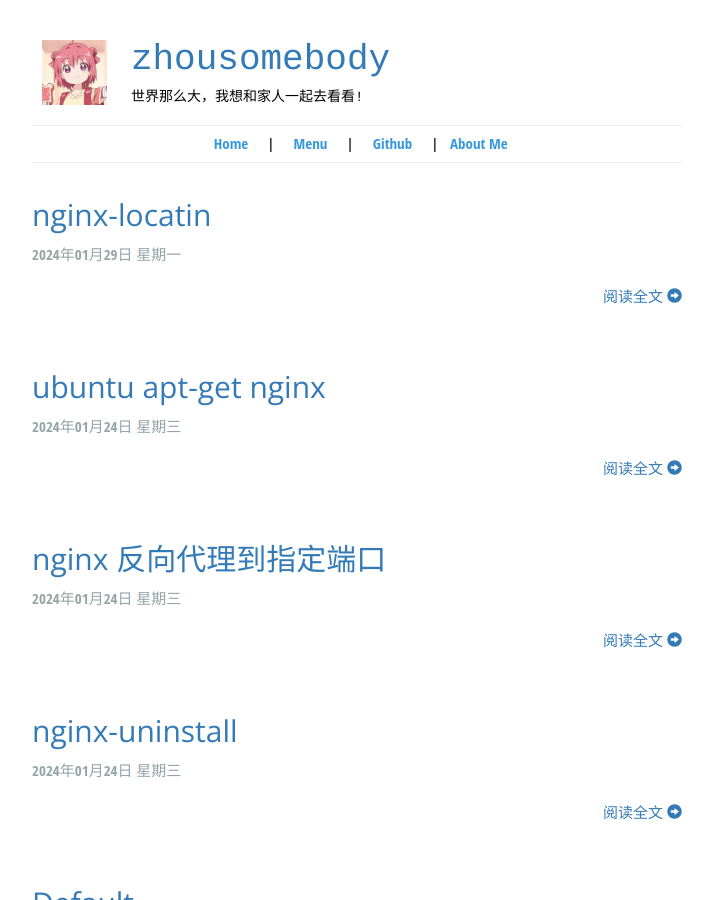
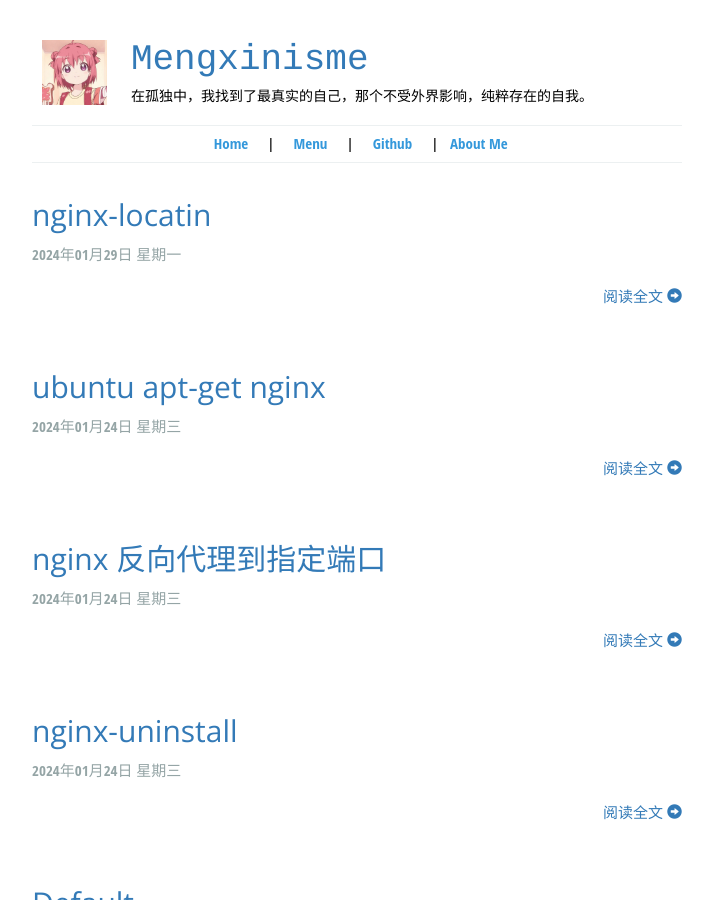
Before and after one commit to Mengxinisme/Mengxinisme.github.io, a Jekyll site: the page built from index.html, in a window 1280 px wide and 900 px high. Shown: the whole window, without its empty margins (283-996 px from the left). Built offline with Jekyll 4.4.1, drawn with Linux system fonts in a browser that asks for light colours; Markdown is read by kramdown in place of the engine named in the settings.

Commit message:
Update blog.yml

```diff
--- a/_data/blog.yml
+++ b/_data/blog.yml
@@ -1,2 +1,2 @@
-title: zhousomebody
-description: 世界那么大，我想和家人一起去看看!
+title: Mengxinisme
+description: 在孤独中，我找到了最真实的自己，那个不受外界影响，纯粹存在的自我。
```
